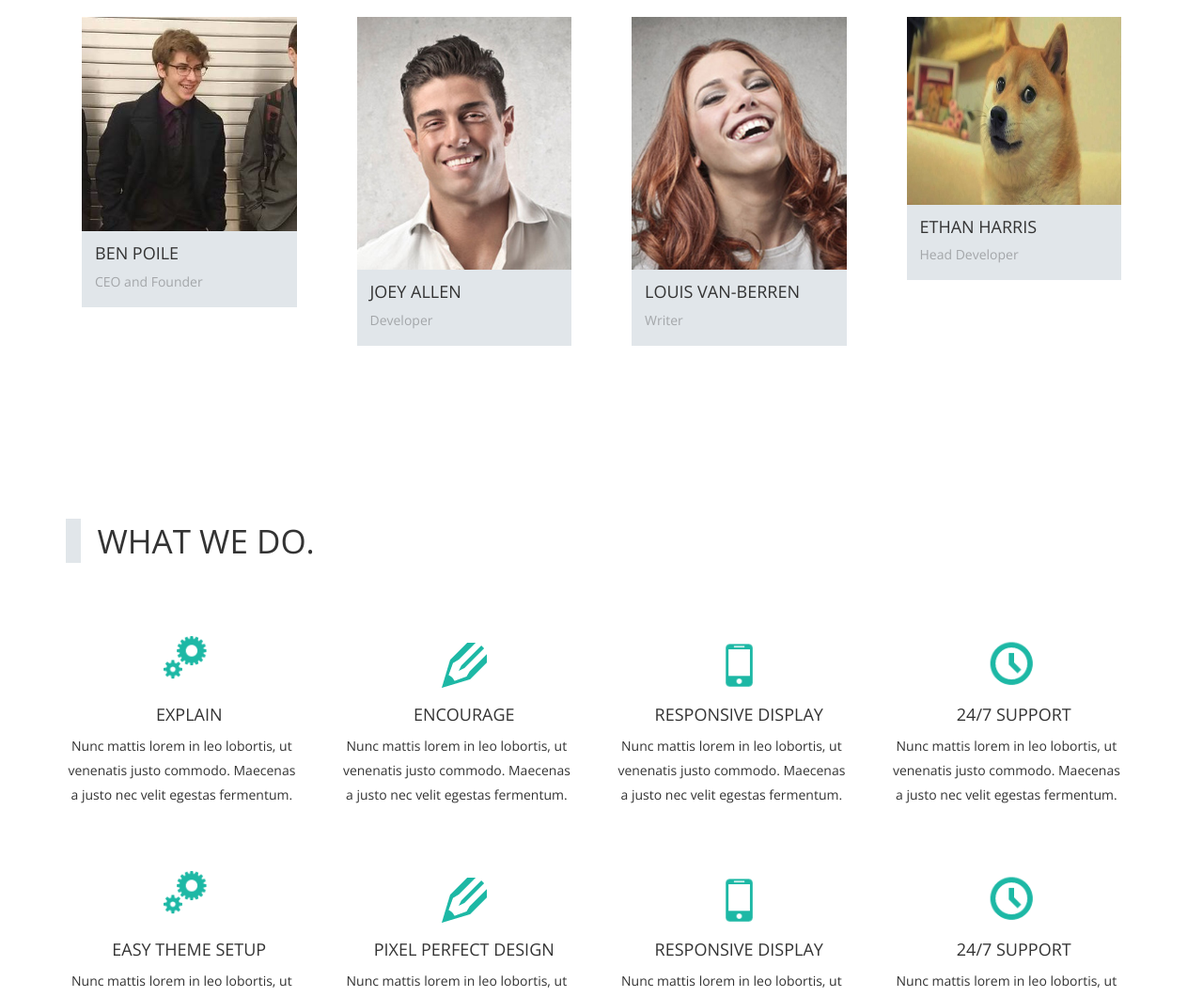
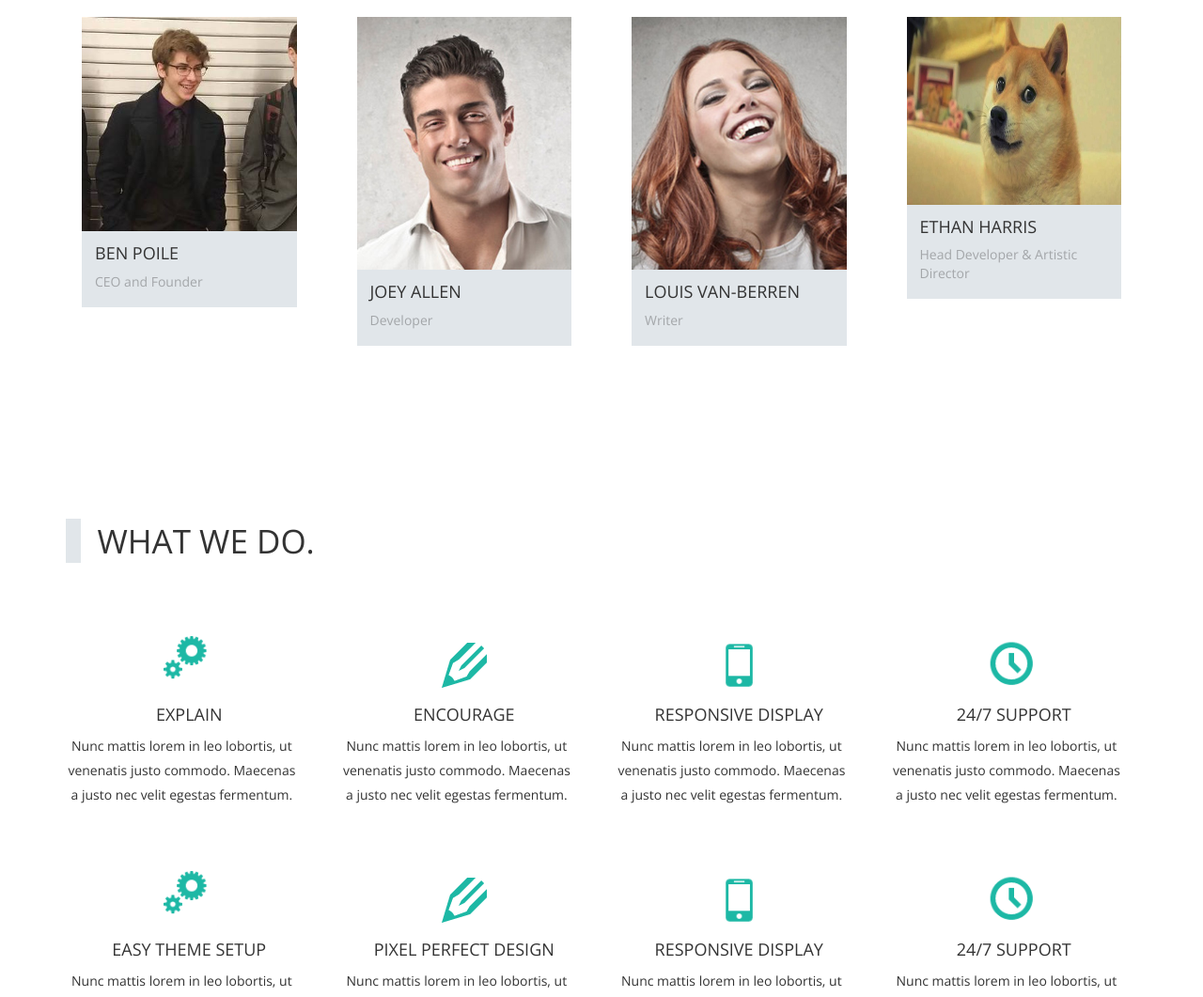
Before and after one commit to Opularity/Opularity.github.io, a plain HTML site: page index.html in a window 1280 px wide. Shown: the part 1401-2462 px from the top of the page at 94% size. Drawn offline with nearby package versions, Linux system fonts and the light colour scheme; files whose address does not match are found by name.

Commit message:
changed ethans rank

```diff
--- a/index.html
+++ b/index.html
@@ -230,7 +230,7 @@ License URL: http://creativecommons.org/licenses/by/3.0/
 						<a href="#"><img class="img-responsive" src="Resources/images/Ethan.jpg" style="height: 200px;"/></a>
 						<div class="image-bro">
 						<h4>Ethan Harris</h4>
-						<p>Head Developer</p>
+						<p>Head Developer & Artistic Director</p>
 						</div>
 						<ul class="img-social-stags">
 							<li><a class="twitter" href=""><span> </span></a><li>
```
